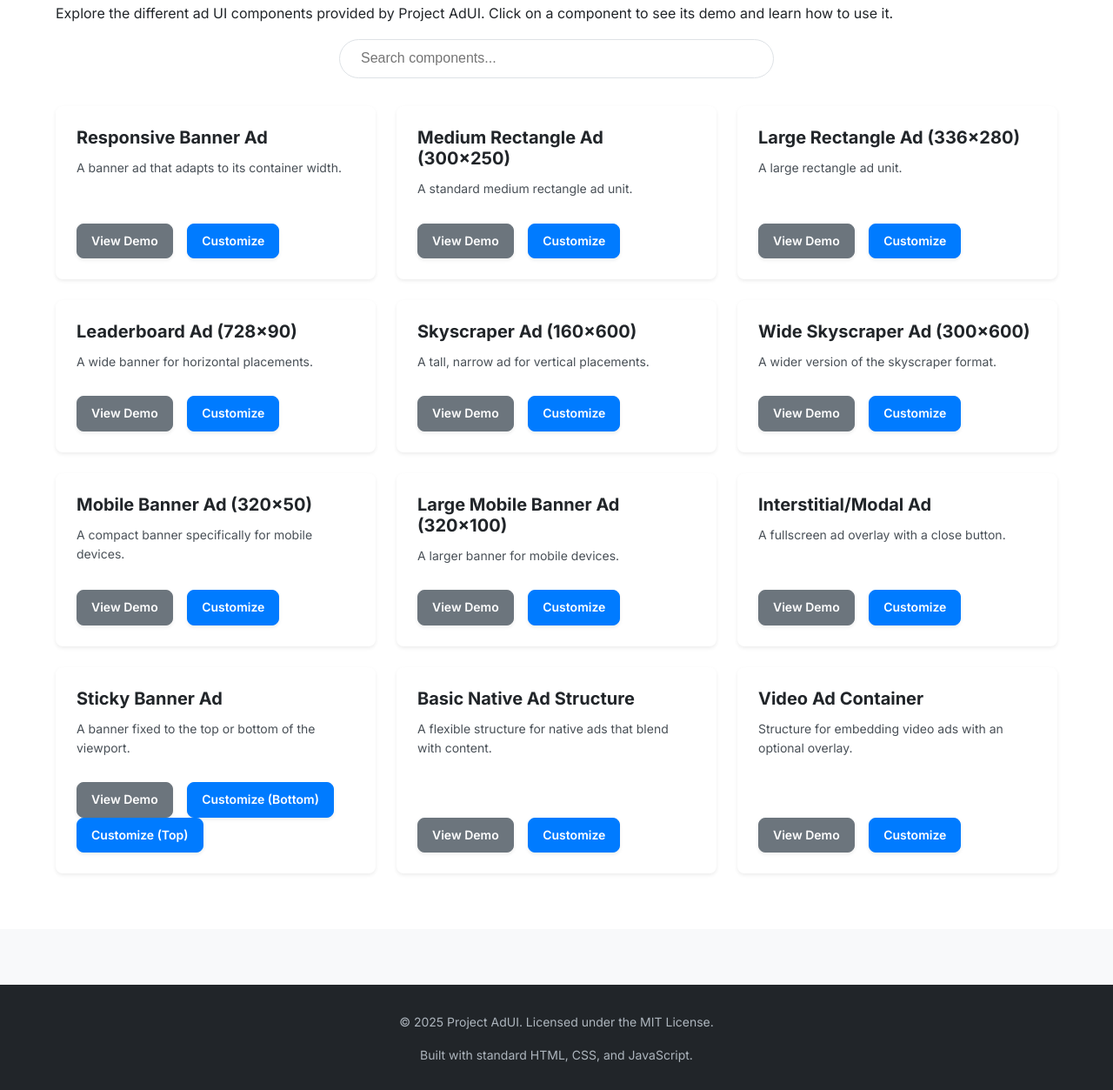
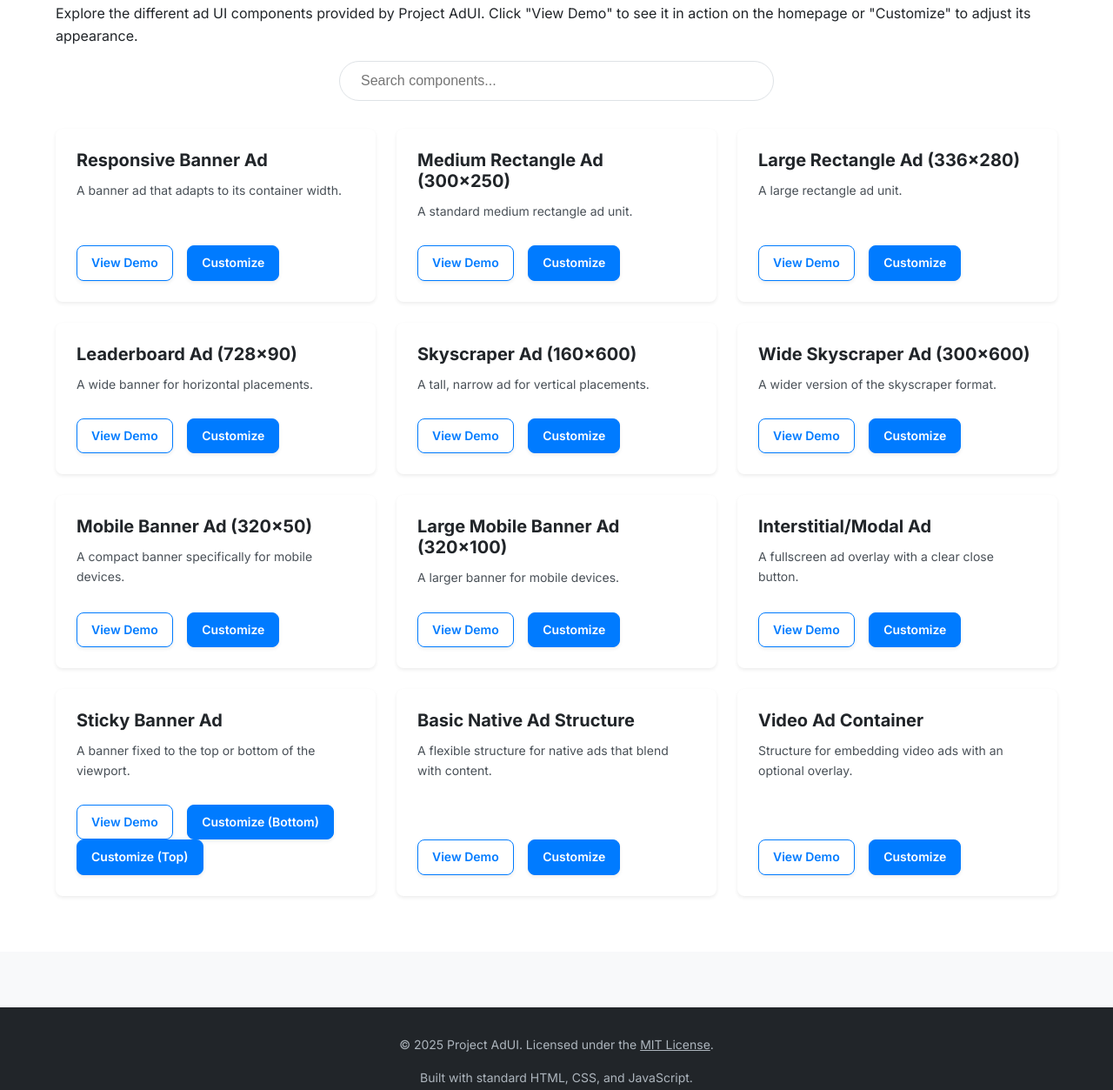
Before and after one commit to Nitra-Global/Project-AdUI, a plain HTML site: page web/components.html in a window 1280 px wide. Shown: the part 229-1482 px from the top of the page at 87% size. Drawn offline with Linux system fonts and the light colour scheme.

Commit message:
Update components.html
Signed-off-by: canvrs <nitraDE@ok.de>

```diff
--- a/web/components.html
+++ b/web/components.html
@@ -28,7 +28,7 @@
         <section id="components-list">
             <div class="container">
                 <h2>Available Components</h2>
-                <p>Explore the different ad UI components provided by Project AdUI. Click on a component to see its demo and learn how to use it.</p>
+                <p>Explore the different ad UI components provided by Project AdUI. Click "View Demo" to see it in action on the homepage or "Customize" to adjust its appearance.</p>
 
                 <div class="component-filter">
                     <label for="component-search" class="sr-only">Search components</label>
@@ -40,7 +40,7 @@
                         <h3>Responsive Banner Ad</h3>
                         <p>A banner ad that adapts to its container width.</p>
                         <div class="btn-group">
-                             <a href="index.html#components" class="btn btn-secondary btn-sm">View Demo</a>
+                             <a href="index.html#components" class="btn btn-outline-primary btn-sm">View Demo</a>
                              <a href="customizer.html?component=banner" class="btn btn-primary btn-sm">Customize</a>
                         </div>
                     </div>
@@ -48,7 +48,7 @@
                         <h3>Medium Rectangle Ad (300x250)</h3>
                         <p>A standard medium rectangle ad unit.</p>
                          <div class="btn-group">
-                            <a href="index.html#components" class="btn btn-secondary btn-sm">View Demo</a>
+                            <a href="index.html#components" class="btn btn-outline-primary btn-sm">View Demo</a>
                             <a href="customizer.html?component=medium-rectangle" class="btn btn-primary btn-sm">Customize</a>
                          </div>
                     </div>
@@ -56,7 +56,7 @@
                         <h3>Large Rectangle Ad (336x280)</h3>
                         <p>A large rectangle ad unit.</p>
                          <div class="btn-group">
-                            <a href="index.html#components" class="btn btn-secondary btn-sm">View Demo</a>
+                            <a href="index.html#components" class="btn btn-outline-primary btn-sm">View Demo</a>
                             <a href="customizer.html?component=large-rectangle" class="btn btn-primary btn-sm">Customize</a>
                          </div>
                     </div>
@@ -64,7 +64,7 @@
                         <h3>Leaderboard Ad (728x90)</h3>
                         <p>A wide banner for horizontal placements.</p>
                          <div class="btn-group">
-                            <a href="index.html#components" class="btn btn-secondary btn-sm">View Demo</a>
+                            <a href="index.html#components" class="btn btn-outline-primary btn-sm">View Demo</a>
                             <a href="customizer.html?component=leaderboard" class="btn btn-primary btn-sm">Customize</a>
                          </div>
                     </div>
@@ -72,7 +72,7 @@
                         <h3>Skyscraper Ad (160x600)</h3>
                         <p>A tall, narrow ad for vertical placements.</p>
                          <div class="btn-group">
-                            <a href="index.html#components" class="btn btn-secondary btn-sm">View Demo</a>
+                            <a href="index.html#components" class="btn btn-outline-primary btn-sm">View Demo</a>
                             <a href="customizer.html?component=skyscraper" class="btn btn-primary btn-sm">Customize</a>
                          </div>
                     </div>
@@ -80,7 +80,7 @@
                         <h3>Wide Skyscraper Ad (300x600)</h3>
                         <p>A wider version of the skyscraper format.</p>
                          <div class="btn-group">
-                            <a href="index.html#components" class="btn btn-secondary btn-sm">View Demo</a>
+                            <a href="index.html#components" class="btn btn-outline-primary btn-sm">View Demo</a>
                             <a href="customizer.html?component=wide-skyscraper" class="btn btn-primary btn-sm">Customize</a>
                          </div>
                     </div>
@@ -88,7 +88,7 @@
                         <h3>Mobile Banner Ad (320x50)</h3>
                         <p>A compact banner specifically for mobile devices.</p>
                          <div class="btn-group">
-                            <a href="index.html#components" class="btn btn-secondary btn-sm">View Demo</a>
+                            <a href="index.html#components" class="btn btn-outline-primary btn-sm">View Demo</a>
                             <a href="customizer.html?component=mobile-banner" class="btn btn-primary btn-sm">Customize</a>
                          </div>
                     </div>
@@ -96,15 +96,15 @@
                         <h3>Large Mobile Banner Ad (320x100)</h3>
                         <p>A larger banner for mobile devices.</p>
                          <div class="btn-group">
-                            <a href="index.html#components" class="btn btn-secondary btn-sm">View Demo</a>
+                            <a href="index.html#components" class="btn btn-outline-primary btn-sm">View Demo</a>
                             <a href="customizer.html?component=large-mobile-banner" class="btn btn-primary btn-sm">Customize</a>
                          </div>
                     </div>
                      <div class="component-item" data-name="Interstitial Ad" data-category="Overlay">
                         <h3>Interstitial/Modal Ad</h3>
-                        <p>A fullscreen ad overlay with a close button.</p>
+                        <p>A fullscreen ad overlay with a clear close button.</p>
                          <div class="btn-group">
-                            <a href="index.html#components" class="btn btn-secondary btn-sm">View Demo</a>
+                            <a href="index.html#components" class="btn btn-outline-primary btn-sm">View Demo</a>
                             <a href="customizer.html?component=interstitial" class="btn btn-primary btn-sm">Customize</a>
                          </div>
                     </div>
@@ -112,7 +112,7 @@
                         <h3>Sticky Banner Ad</h3>
                         <p>A banner fixed to the top or bottom of the viewport.</p>
                          <div class="btn-group">
-                            <a href="index.html#components" class="btn btn-secondary btn-sm">View Demo</a>
+                            <a href="index.html#components" class="btn btn-outline-primary btn-sm">View Demo</a>
                             <a href="customizer.html?component=sticky-banner-bottom" class="btn btn-primary btn-sm">Customize (Bottom)</a>
                              <a href="customizer.html?component=sticky-banner-top" class="btn btn-primary btn-sm">Customize (Top)</a>
                          </div>
@@ -121,7 +121,7 @@
                         <h3>Basic Native Ad Structure</h3>
                         <p>A flexible structure for native ads that blend with content.</p>
                          <div class="btn-group">
-                            <a href="index.html#components" class="btn btn-secondary btn-sm">View Demo</a>
+                            <a href="index.html#components" class="btn btn-outline-primary btn-sm">View Demo</a>
                             <a href="customizer.html?component=native" class="btn btn-primary btn-sm">Customize</a>
                          </div>
                     </div>
@@ -129,7 +129,7 @@
                         <h3>Video Ad Container</h3>
                         <p>Structure for embedding video ads with an optional overlay.</p>
                          <div class="btn-group">
-                            <a href="index.html#components" class="btn btn-secondary btn-sm">View Demo</a>
+                            <a href="index.html#components" class="btn btn-outline-primary btn-sm">View Demo</a>
                             <a href="customizer.html?component=video-container" class="btn btn-primary btn-sm">Customize</a>
                          </div>
                     </div>
@@ -140,7 +140,7 @@
 
     <footer class="site-footer">
         <div class="container text-center">
-            <p>&copy; 2025 Project AdUI. Licensed under the MIT License.</p>
+            <p>&copy; 2025 Project AdUI. Licensed under the <a href="license.html">MIT License</a>.</p>
             <p class="text-sm mt-2">Built with standard HTML, CSS, and JavaScript.</p>
         </div>
     </footer>
```
